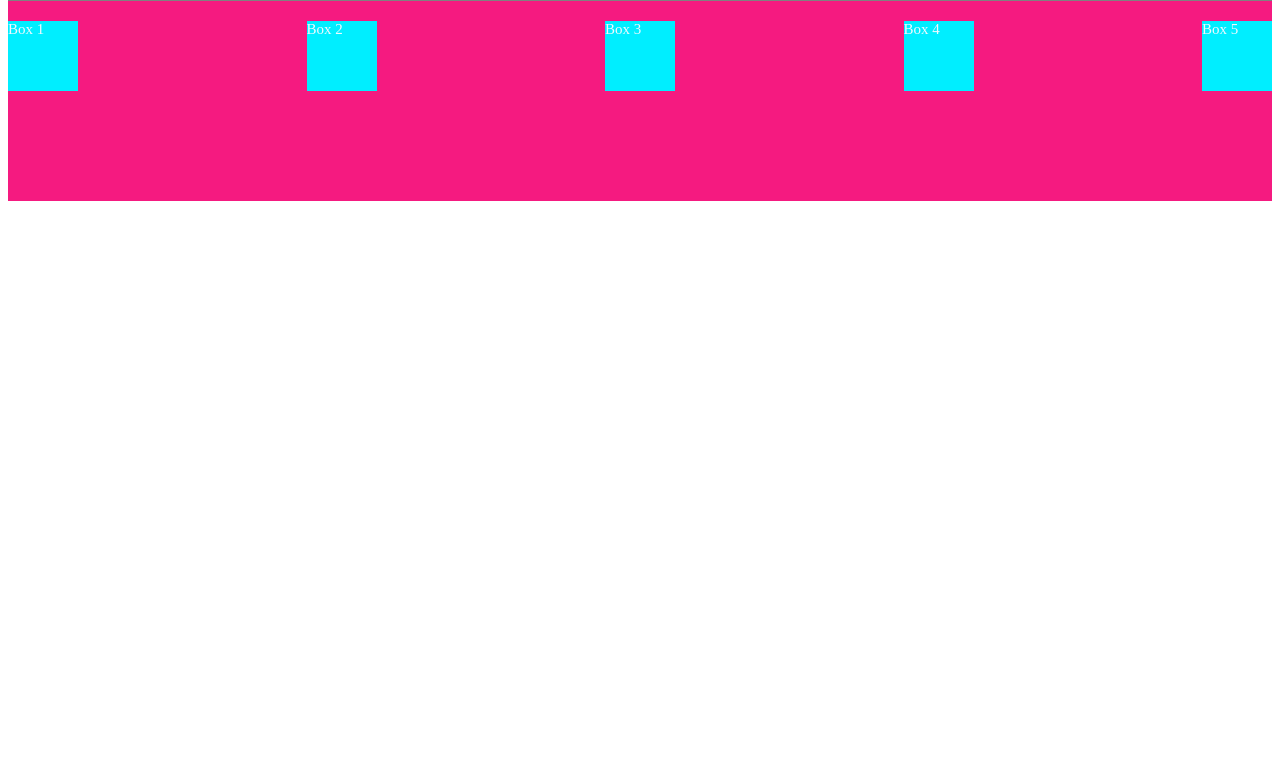
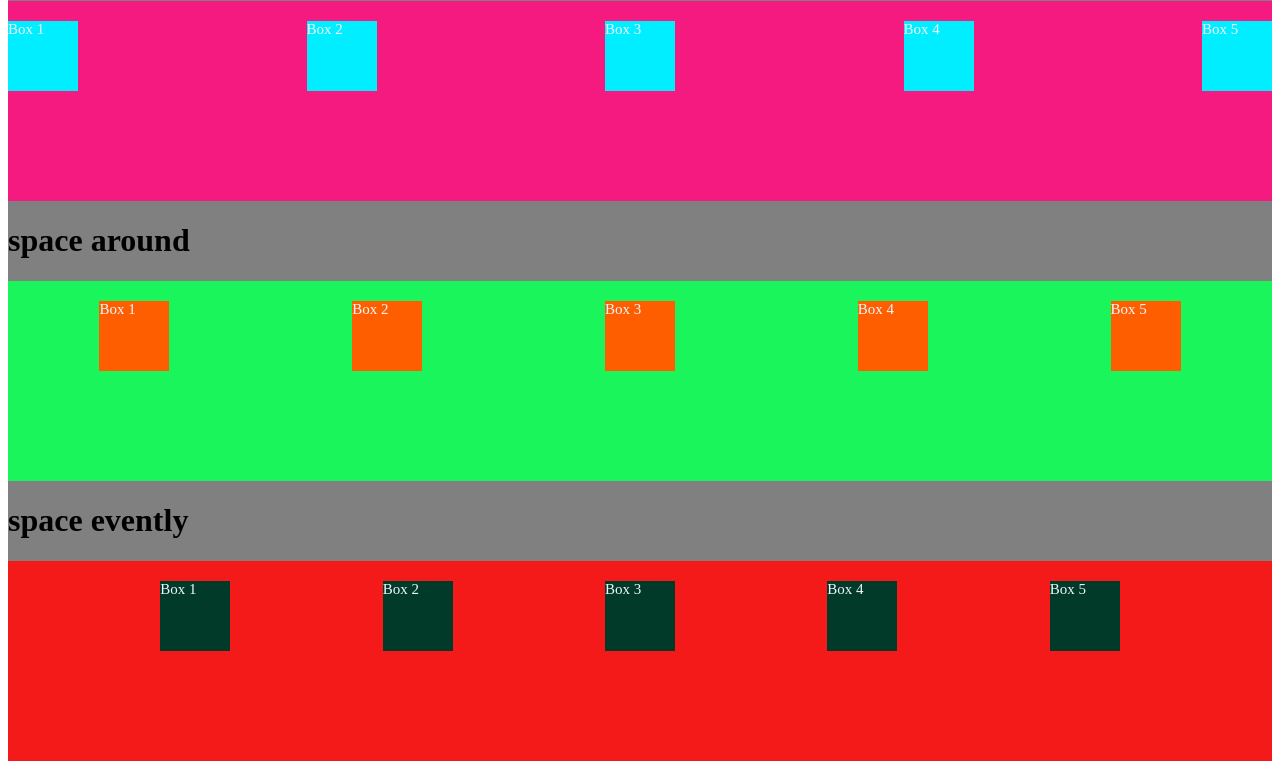
Before and after one commit to Jusman91/latihan1, a plain HTML site: page latihan_flexbox/index.html in a window 1280 px wide. Shown: the part 687-1456 px from the top of the page. Before the commit the page ends 896 px from the top, so only its background shows below. Drawn offline with Linux system fonts and the light colour scheme.

Commit message:
add flex-around and flex-evently

```diff
--- a/latihan_flexbox/index.html
+++ b/latihan_flexbox/index.html
@@ -45,6 +45,24 @@
             <div class="box-space-between">Box 4</div>
             <div class="box-space-between">Box 5</div>
         </div>
+        <!-- value space around -->
+        <h1>space around</h1>
+        <div class="space-around">
+            <div class="box-space-around">Box 1</div>
+            <div class="box-space-around">Box 2</div>
+            <div class="box-space-around">Box 3</div>
+            <div class="box-space-around">Box 4</div>
+            <div class="box-space-around">Box 5</div>
+        </div>
+        <!-- value space evenly -->
+        <h1>space evently</h1>
+        <div class="space-evently">
+            <div class="box-space-evently">Box 1</div>
+            <div class="box-space-evently">Box 2</div>
+            <div class="box-space-evently">Box 3</div>
+            <div class="box-space-evently">Box 4</div>
+            <div class="box-space-evently">Box 5</div>
+        </div>
     </div>
 </body>
 </html>
--- a/latihan_flexbox/style.css
+++ b/latihan_flexbox/style.css
@@ -65,6 +65,34 @@
     width: 70px;
     margin-top: 20px;
 }
+.space-around {
+    background-color: rgb(26, 245, 92);
+    font-size: 15px;
+    color: aliceblue;
+    height: 200px;
+    display: flex;
+    justify-content: space-around;
+}
+.box-space-around {
+    background: rgb(255, 94, 0);
+    height: 70px;
+    width: 70px;
+    margin-top: 20px;
+}
+.space-evently {
+    background-color: rgb(245, 26, 26);
+    font-size: 15px;
+    color: aliceblue;
+    height: 200px;
+    display: flex;
+    justify-content: space-evenly;
+}
+.box-space-evently {
+    background: rgb(1, 58, 41);
+    height: 70px;
+    width: 70px;
+    margin-top: 20px;
+}
 h1 {
     color: black;
 }
```
